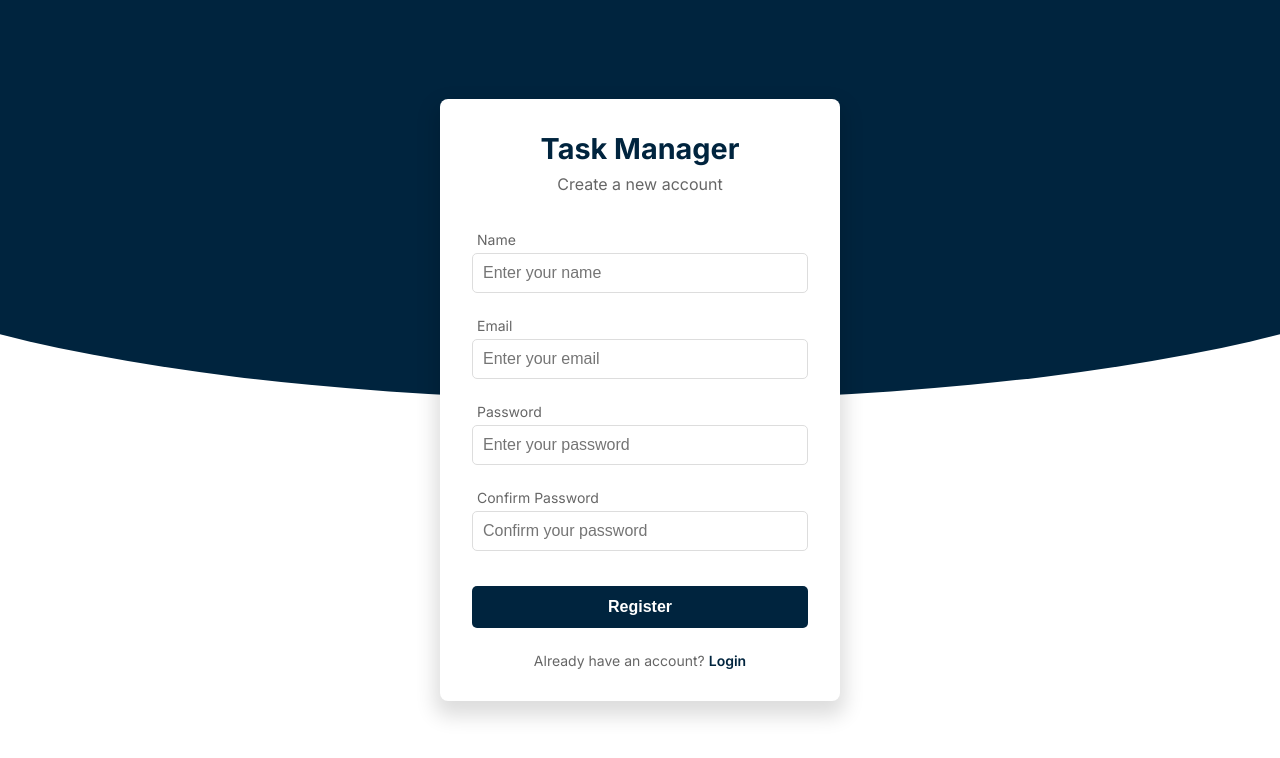
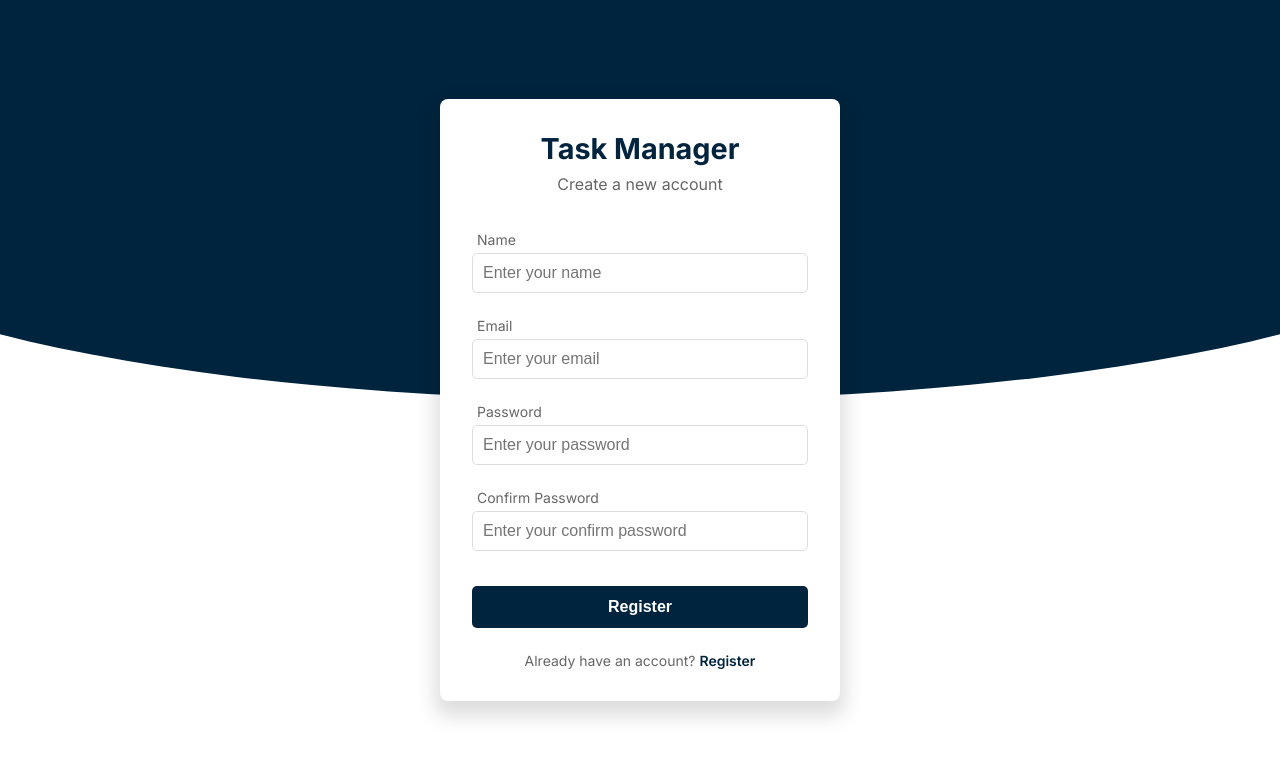
Before and after one commit to SuhailMuhammed1/ToDo-App-Using-React, a React (Vite) app: page /register in a window 1280 px wide. Shown: the top 758 px of the page. Built offline with nearby package versions, Linux system fonts and the light colour scheme.

Commit message:
new changes.

```diff
--- /dev/null
+++ b/src/components/Authentication/AuthForm.jsx
@@ -0,0 +1,56 @@
+import React, { useState } from "react";
+import { Link } from "react-router-dom";
+import "./AuthForm.css";
+
+function AuthForm({
+  title,
+  subtitle,
+  fields,
+  buttonText,
+  onSubmit,
+  error,
+  linkText,
+  linkPath,
+}) {
+  return (
+    <div className="auth-container">
+      <div className="screen-backdrop"></div>
+
+      <div className="auth-card">
+        <div className="auth-header">
+          <h1>Task Manager</h1>
+          <p>{subtitle}</p>
+        </div>
+
+        <form onSubmit={onSubmit} className="auth-form">
+          {error && <div className="error-message">{error}</div>}
+
+          {fields.map(({ label, type, value, onChange, id }) => (
+            <div className="input-group" key={id}>
+              <label htmlFor={id}>{label}</label>
+              <input
+                type={type}
+                id={id}
+                value={value}
+                onChange={onChange}
+                placeholder={`Enter your ${label.toLowerCase()}`}
+              />
+            </div>
+          ))}
+
+          <button type="submit" className="auth-button">
+            {buttonText}
+          </button>
+        </form>
+
+        <div className="auth-footer">
+          <p>
+            {linkText} <Link to={linkPath}>{title}</Link>
+          </p>
+        </div>
+      </div>
+    </div>
+  );
+}
+
+export default AuthForm;
--- a/src/components/Authentication/Login.jsx
+++ b/src/components/Authentication/Login.jsx
@@ -1,7 +1,7 @@
 import React, { useContext, useState } from "react";
-import "./AuthForm.css";
-import { Link, useNavigate } from "react-router-dom";
+import { useNavigate } from "react-router-dom";
 import { TaskContext } from "../context/TaskContext";
+import AuthForm from "./AuthForm";
 
 function Login() {
   const [email, setEmail] = useState("");
@@ -37,52 +37,31 @@ function Login() {
   };
 
   return (
-    <div className="auth-container">
-      <div className="screen-backdrop"></div>
-
-      <div className="auth-card">
-        <div className="auth-header">
-          <h1>Task Manager</h1>
-          <p>Login to your account</p>
-        </div>
-
-        <form onSubmit={handleSubmit} className="auth-form">
-          {error && <div className="error-message">{error}</div>}
-
-          <div className="input-group">
-            <label htmlFor="email">Email</label>
-            <input
-              type="email"
-              id="email"
-              value={email}
-              onChange={(e) => setEmail(e.target.value)}
-              placeholder="Enter your email"
-            />
-          </div>
-
-          <div className="input-group">
-            <label htmlFor="password">Password</label>
-            <input
-              type="password"
-              id="password"
-              value={password}
-              onChange={(e) => setPassword(e.target.value)}
-              placeholder="Enter your password"
-            />
-          </div>
-
-          <button type="submit" className="auth-button">
-            Login
-          </button>
-        </form>
-
-        <div className="auth-footer">
-          <p>
-            Don't have an account? <Link to="/register">Register</Link>
-          </p>
-        </div>
-      </div>
-    </div>
+    <AuthForm
+      title="Login"
+      subtitle="Login to your account"
+      fields={[
+        {
+          label: "Email",
+          type: "email",
+          value: email,
+          onChange: (e) => setEmail(e.target.value),
+          id: "email",
+        },
+        {
+          label: "Password",
+          type: "password",
+          value: password,
+          onChange: (e) => setPassword(e.target.value),
+          id: "password",
+        },
+      ]}
+      buttonText="Login"
+      onSubmit={handleSubmit}
+      error={error}
+      linkText="Don't have an account?"
+      linkPath="/register"
+    />
   );
 }
 
--- a/src/components/Authentication/Register.jsx
+++ b/src/components/Authentication/Register.jsx
@@ -2,6 +2,7 @@ import React, { useContext, useState } from "react";
 import "./AuthForm.css";
 import { Link, useNavigate } from "react-router-dom";
 import { TaskContext } from "../context/TaskContext";
+import AuthForm from "./AuthForm";
 
 function Register() {
   const [name, setName] = useState("");
@@ -44,74 +45,45 @@ function Register() {
   };
 
   return (
-    <div className="auth-container">
-      <div className="screen-backdrop"></div>
-
-      <div className="auth-card">
-        <div className="auth-header">
-          <h1>Task Manager</h1>
-          <p>Create a new account</p>
-        </div>
-
-        <form onSubmit={handleSubmit} className="auth-form">
-          {error && <div className="error-message">{error}</div>}
-
-          <div className="input-group">
-            <label htmlFor="name">Name</label>
-            <input
-              type="text"
-              id="name"
-              value={name}
-              onChange={(e) => setName(e.target.value)}
-              placeholder="Enter your name"
-            />
-          </div>
-
-          <div className="input-group">
-            <label htmlFor="email">Email</label>
-            <input
-              type="email"
-              id="email"
-              value={email}
-              onChange={(e) => setEmail(e.target.value)}
-              placeholder="Enter your email"
-            />
-          </div>
-
-          <div className="input-group">
-            <label htmlFor="password">Password</label>
-            <input
-              type="password"
-              id="password"
-              value={password}
-              onChange={(e) => setPassword(e.target.value)}
-              placeholder="Enter your password"
-            />
-          </div>
-
-          <div className="input-group">
-            <label htmlFor="confirmPassword">Confirm Password</label>
-            <input
-              type="password"
-              id="confirmPassword"
-              value={confirmPassword}
-              onChange={(e) => setConfirmPassword(e.target.value)}
-              placeholder="Confirm your password"
-            />
-          </div>
-
-          <button type="submit" className="auth-button">
-            Register
-          </button>
-        </form>
-
-        <div className="auth-footer">
-          <p>
-            Already have an account? <Link to="/login">Login</Link>
-          </p>
-        </div>
-      </div>
-    </div>
+    <AuthForm
+      title="Register"
+      subtitle="Create a new account"
+      fields={[
+        {
+          label: "Name",
+          type: "text",
+          value: name,
+          onChange: (e) => setName(e.target.value),
+          id: "name",
+        },
+        {
+          label: "Email",
+          type: "email",
+          value: email,
+          onChange: (e) => setEmail(e.target.value),
+          id: "email",
+        },
+        {
+          label: "Password",
+          type: "password",
+          value: password,
+          onChange: (e) => setPassword(e.target.value),
+          id: "password",
+        },
+        {
+          label: "Confirm Password",
+          type: "password",
+          value: confirmPassword,
+          onChange: (e) => setConfirmPassword(e.target.value),
+          id: "confirmPassword",
+        },
+      ]}
+      buttonText="Register"
+      onSubmit={handleSubmit}
+      error={error}
+      linkText="Already have an account?"
+      linkPath="/login"
+    />
   );
 }
 
--- a/src/components/HomeScreen.jsx
+++ b/src/components/HomeScreen.jsx
@@ -26,8 +26,8 @@ function HomeScreen() {
   const generateAvatarOptions = () => {
     const options = [];
     const seeds = [
+      "Aneka",
       "Felix",
-      "Aneka",
       "Jasper",
       "Zoe",
       "Leo",
```
